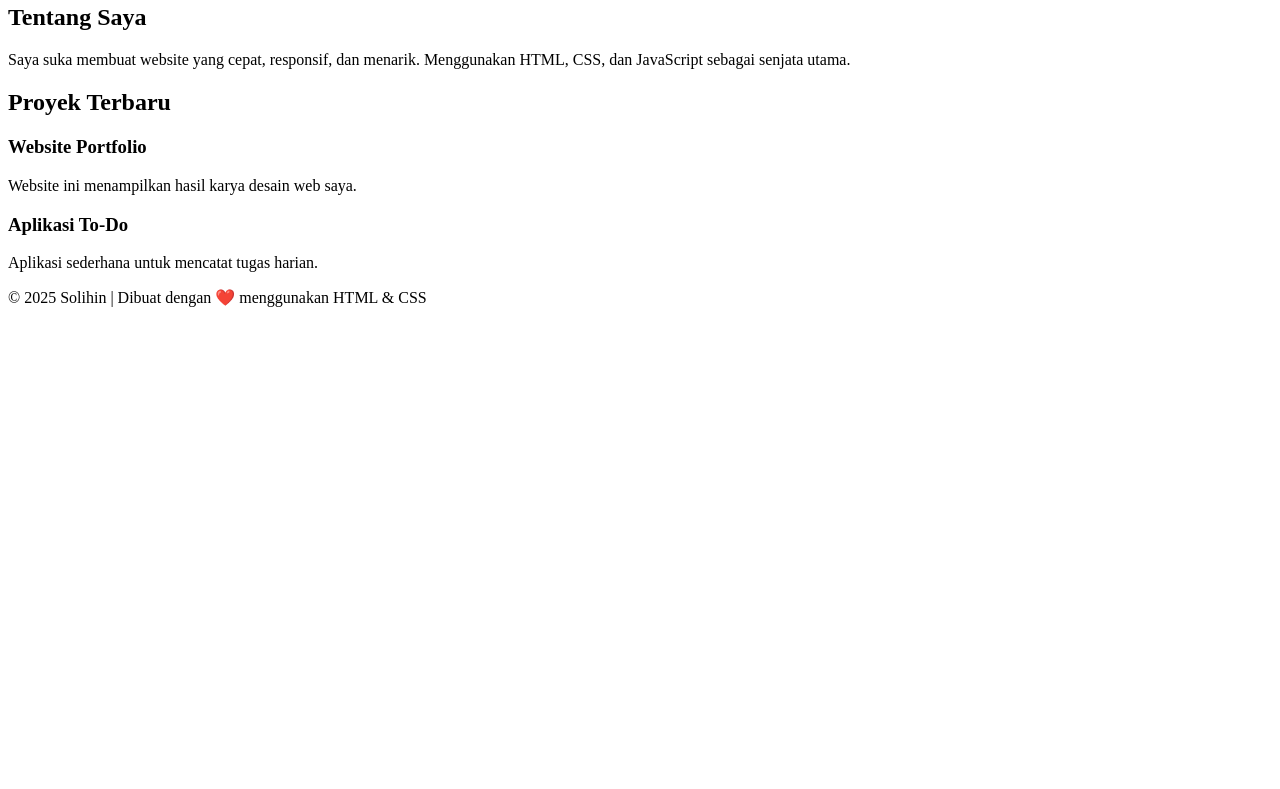
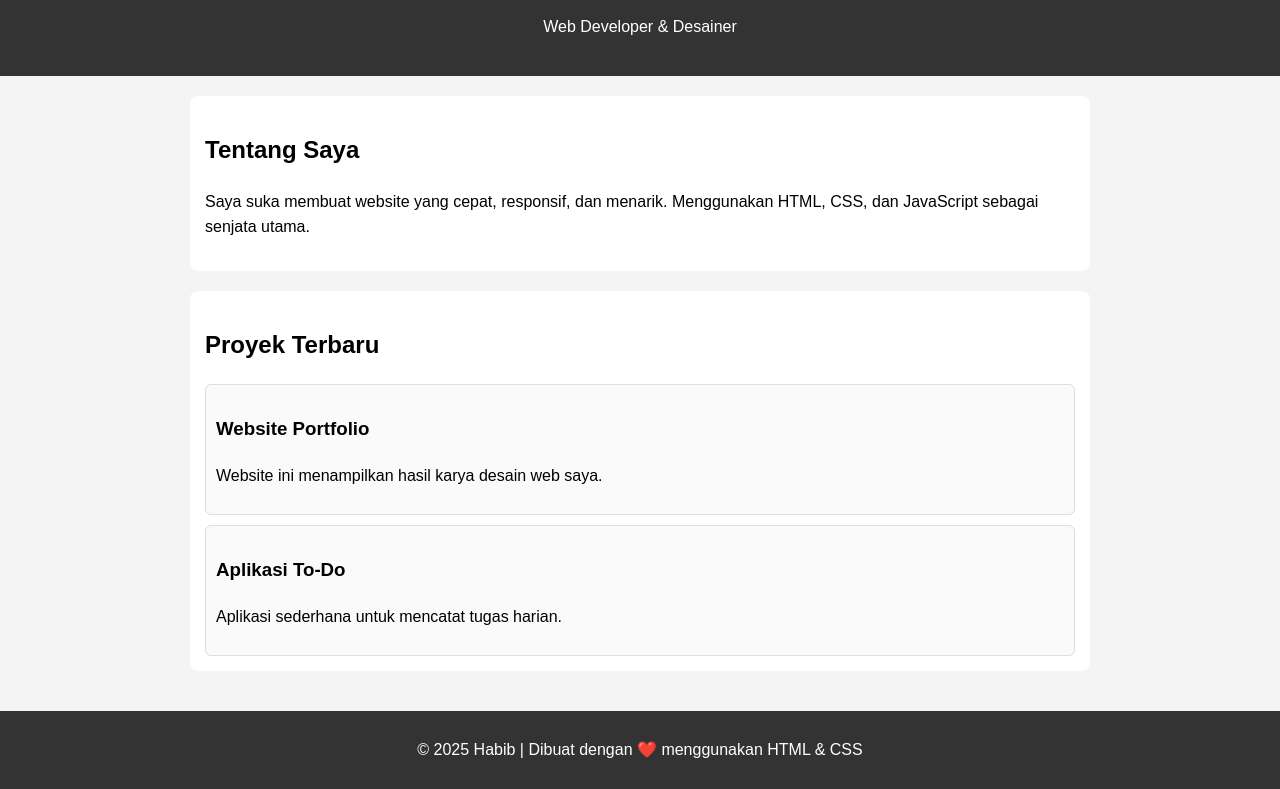
Before and after one commit to solihin22/itclub22, a plain HTML site: page index.html in a window 1280 px wide. Shown: the part 100-889 px from the top of the page. Before the commit the page ends 800 px from the top, so only its background shows below. Drawn offline with Linux system fonts and the light colour scheme.

Commit message:
Update index.html

```diff
--- a/index.html
+++ b/index.html
@@ -1,3 +1,12 @@
+<!DOCTYPE html>
+<html lang="id">
+<head>
+  <meta charset="UTF-8">
+  <meta name="viewport" content="width=device-width, initial-scale=1.0">
+  <title>Profil Saya</title>
+  <link rel="stylesheet" href="style.css">
+</head>
+<body>
   <header>
     <h1>Halo, Saya Habib</h1>
     <p>Web Developer & Desainer</p>
@@ -24,5 +33,7 @@
   </main>
 
   <footer>
-  <p>© 2025 Solihin | Dibuat dengan ❤️ menggunakan HTML & CSS</p>
+    <p>© 2025 Habib | Dibuat dengan ❤️ menggunakan HTML & CSS</p>
   </footer>
+</body>
+</html>
```
Lines whose indentation alone changed are shown as unchanged.
